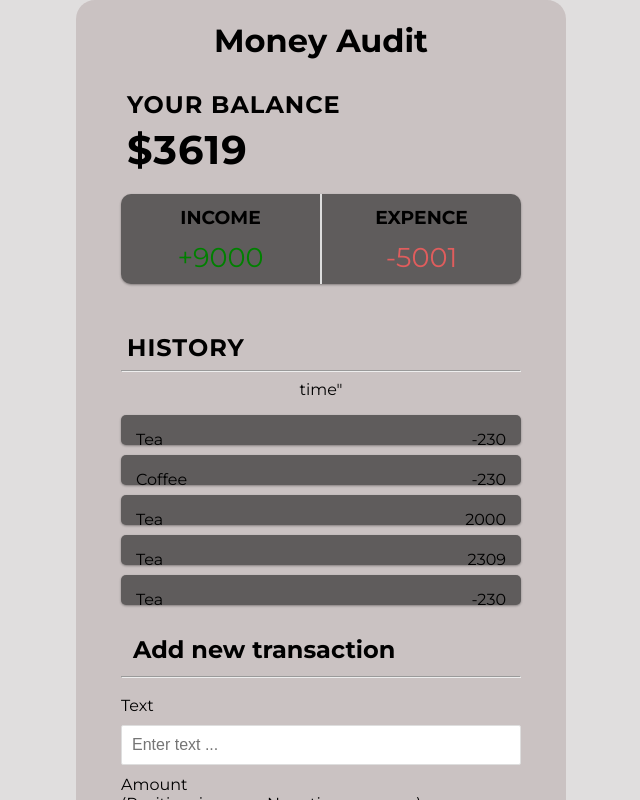
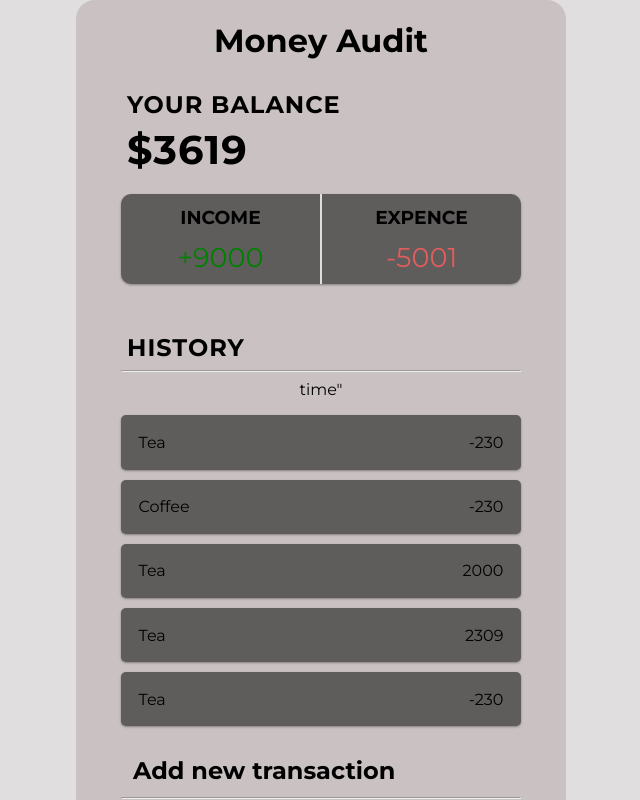
Before and after one commit to MIKE-BRIA/Vueprojects, a Vue app in the folder moneyspend/: page / in a window 1280 px wide. Shown: the top 800 px of the page, without its empty margins (319-959 px from the left). Built offline with nearby package versions, Linux system fonts and the light colour scheme.

Commit message:
css styling

```diff
--- a/moneyspend/src/assets/main.css
+++ b/moneyspend/src/assets/main.css
@@ -86,20 +86,16 @@ h1 {
 }
 
 .list li {
+  text-align: center;
   width: 100%;
-  height: 1.7rem;
   background: rgb(95, 92, 92);
   display: flex;
-  padding: 15px;
+  padding: 1.1rem;
   position: relative;
   margin: 10px 0;
   box-shadow: var(--box-shadow);
   border-radius: 5px;
   justify-content: space-between;
-}
-
-.list li p {
-  margin: 0;
 }
 
 .submition {
@@ -148,7 +144,7 @@ input {
 
 .delete-btn {
   cursor: pointer;
-  background-color: #e74c3c;
+  background: #e74c3c;
   border: 0;
   color: #fff;
   font-size: 20px;
```
